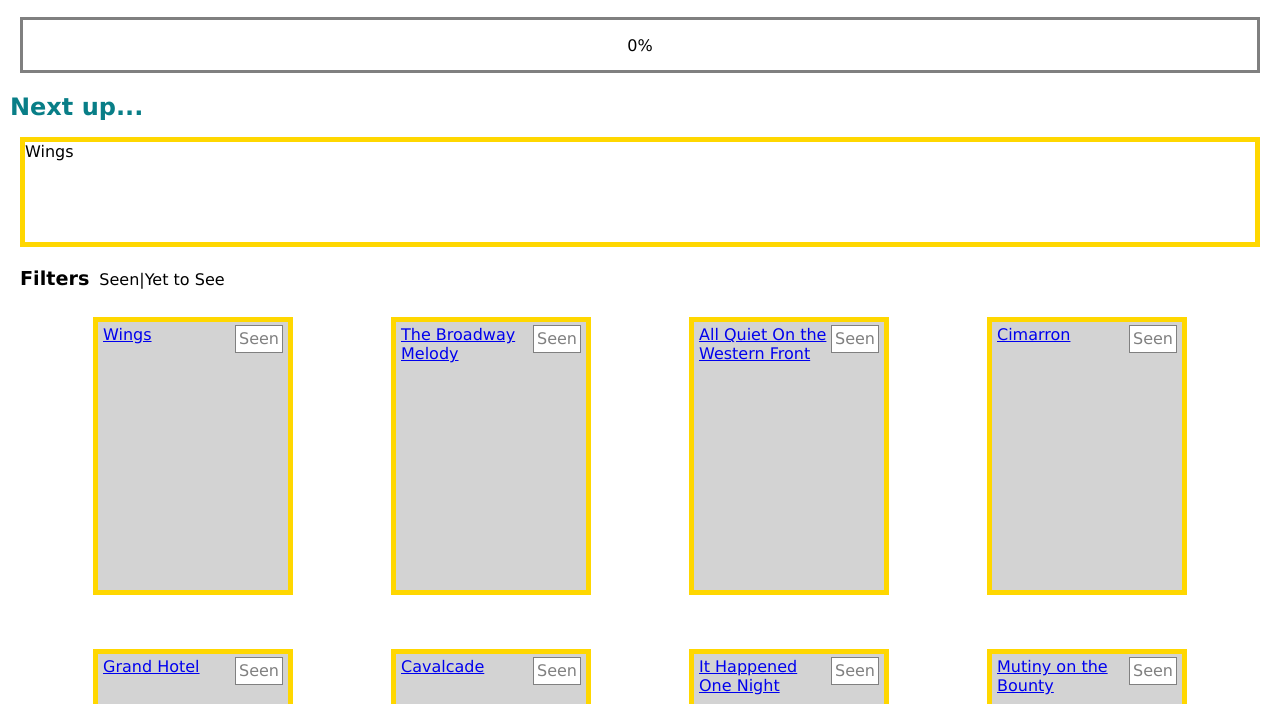
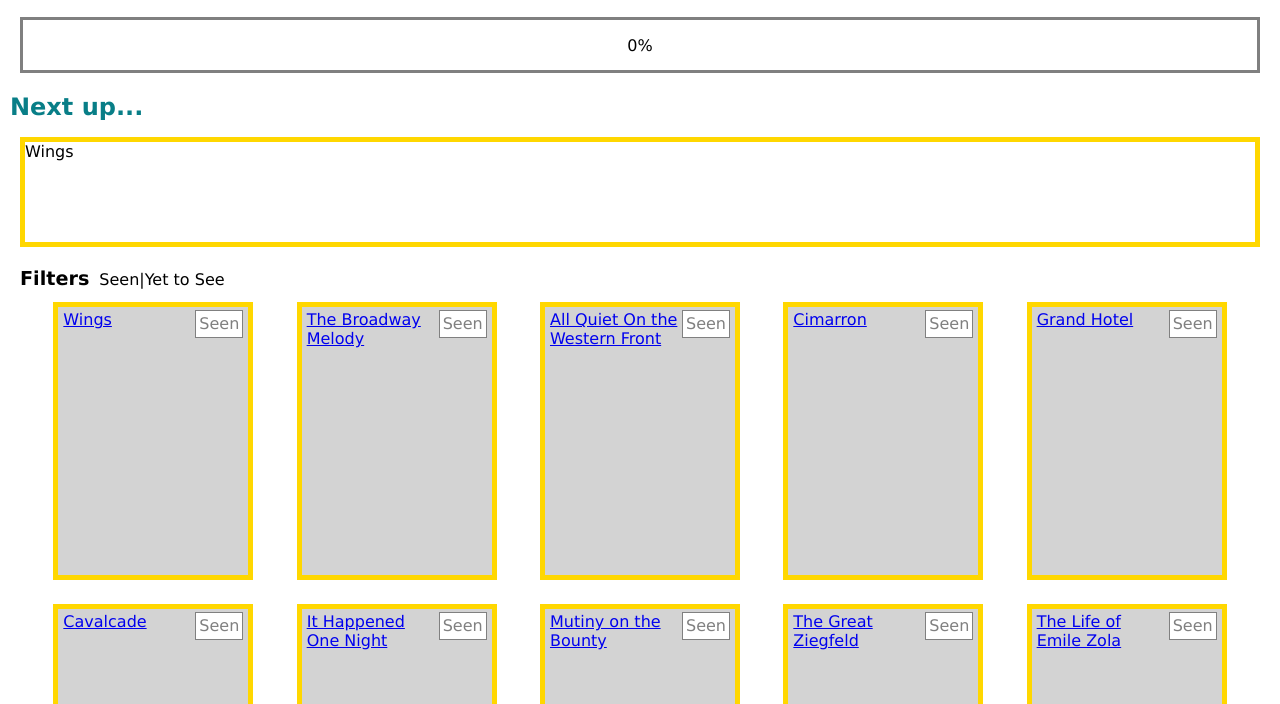
Before and after one commit to jpsanders101/theBest.Pictures, a React app: page / in a window 1280 px wide. Shown: the part 96-800 px from the top of the page. Built offline with nearby package versions, Linux system fonts and the light colour scheme.

Commit message:
Tweak margin on movie item

```diff
--- a/src/components/MovieItem/small.less
+++ b/src/components/MovieItem/small.less
@@ -5,7 +5,7 @@
   width: @movie-item-width;
   height: @movie-item-height;
   padding: 5px;
-  margin: 20px 20px;
+  margin: 5px;
   display: flex;
   flex-direction: column;
   justify-content: center;
```
